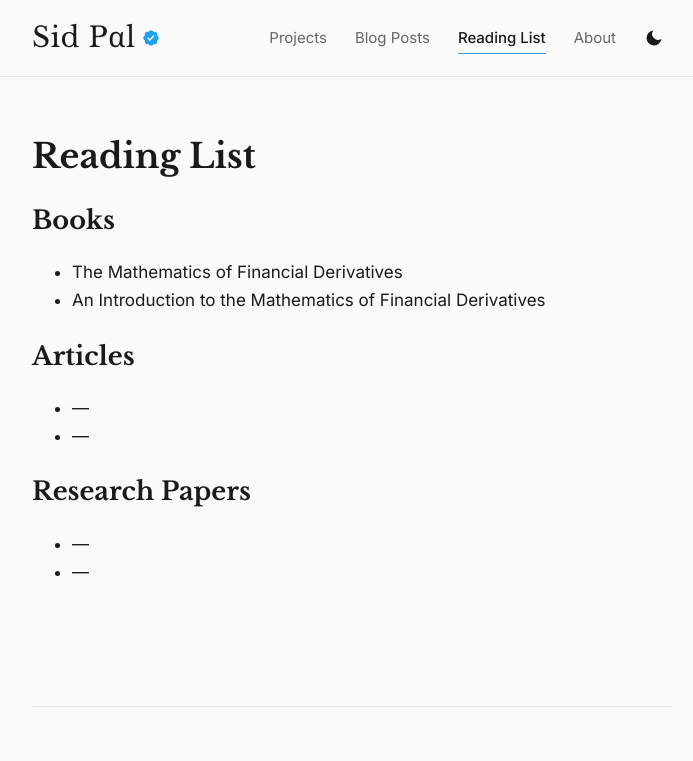
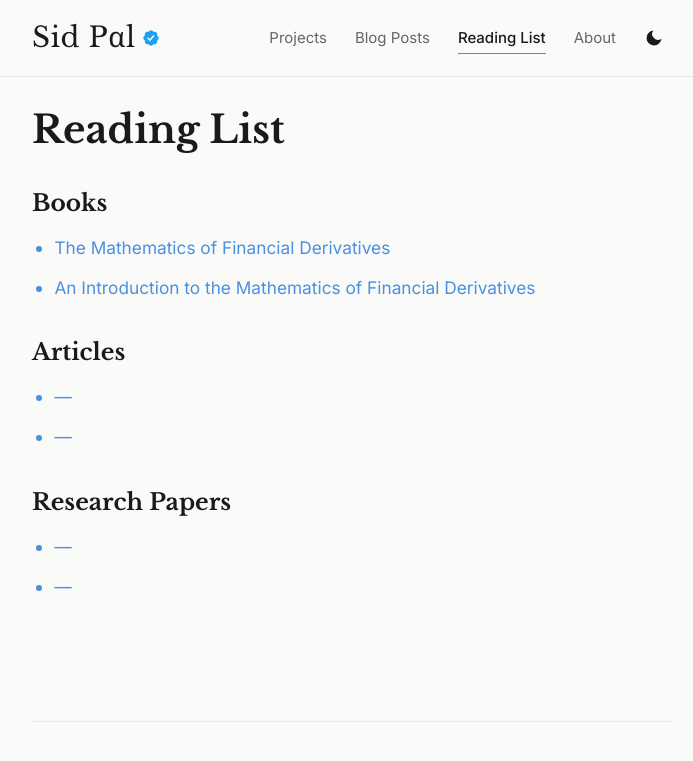
Before and after one commit to sidsince95/sidsince95.github.io, a Jekyll site: the page built from reading-list/index.md, in a window 1280 px wide. Shown: the top 761 px of the page, without its empty margins (288-981 px from the left). Built offline with Jekyll 4.4.1, drawn with Linux system fonts in a browser that asks for light colours.

Commit message:
Style reading list page

```diff
--- a/assets/css/style.css
+++ b/assets/css/style.css
@@ -185,3 +185,49 @@ footer { margin-top: 120px; padding-top: 40px; border-top: 1px solid var(--accen
 
   .bottom-nav-grid { flex-direction: column; gap: 20px; text-align: center; }
 }
+/* --- READING LIST PAGE --- */
+
+.reading-list-page {
+  padding-top: 0.5rem;
+}
+
+.reading-list-page h1 {
+  font-family: var(--font-header);
+  font-size: 2.4rem;
+  font-weight: 700;
+  line-height: 1.15;
+  margin: 0 0 2.25rem 0;
+  color: var(--text-color);
+}
+
+.reading-list-page h2 {
+  font-family: var(--font-header);
+  font-size: 1.45rem;
+  font-weight: 700;
+  line-height: 1.25;
+  margin: 2.2rem 0 1rem 0;
+  color: var(--text-color);
+}
+
+.reading-list-page ul {
+  margin: 0 0 1.75rem 1.4rem;
+  padding: 0;
+}
+
+.reading-list-page li {
+  margin-bottom: 0.65rem;
+  font-family: var(--font-main);
+  font-size: 1.08rem;
+  line-height: 1.7;
+  color: var(--hover-color);
+}
+
+.reading-list-page li a {
+  color: var(--hover-color);
+  text-decoration: none;
+}
+
+.reading-list-page li a:hover {
+  text-decoration: underline;
+  text-decoration-color: var(--hover-color);
+}
--- a/reading-list/index.md
+++ b/reading-list/index.md
@@ -3,19 +3,29 @@ layout: default
 title: Reading List
 ---
 
-# Reading List
+<div class="reading-list-page">
 
-## Books
+<h1>Reading List</h1>
 
-- The Mathematics of Financial Derivatives
-- An Introduction to the Mathematics of Financial Derivatives
+<h2>Books</h2>
 
-## Articles
+<ul>
+  <li><a href="#">The Mathematics of Financial Derivatives</a></li>
+  <li><a href="#">An Introduction to the Mathematics of Financial Derivatives</a></li>
+</ul>
 
-- —
-- —
+<h2>Articles</h2>
 
-## Research Papers
+<ul>
+  <li>—</li>
+  <li>—</li>
+</ul>
 
-- —
-- —
+<h2>Research Papers</h2>
+
+<ul>
+  <li>—</li>
+  <li>—</li>
+</ul>
+
+</div>
```
